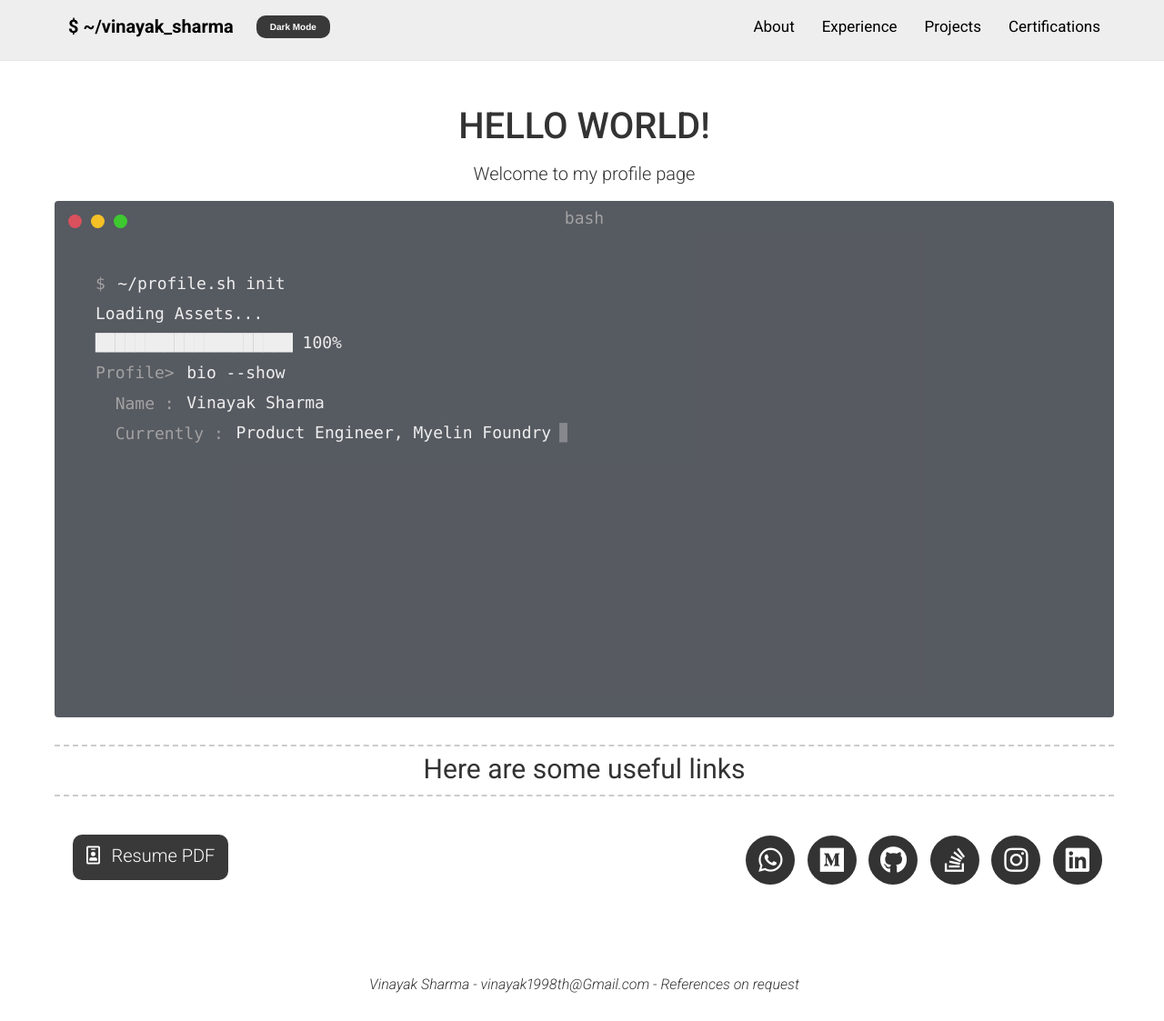
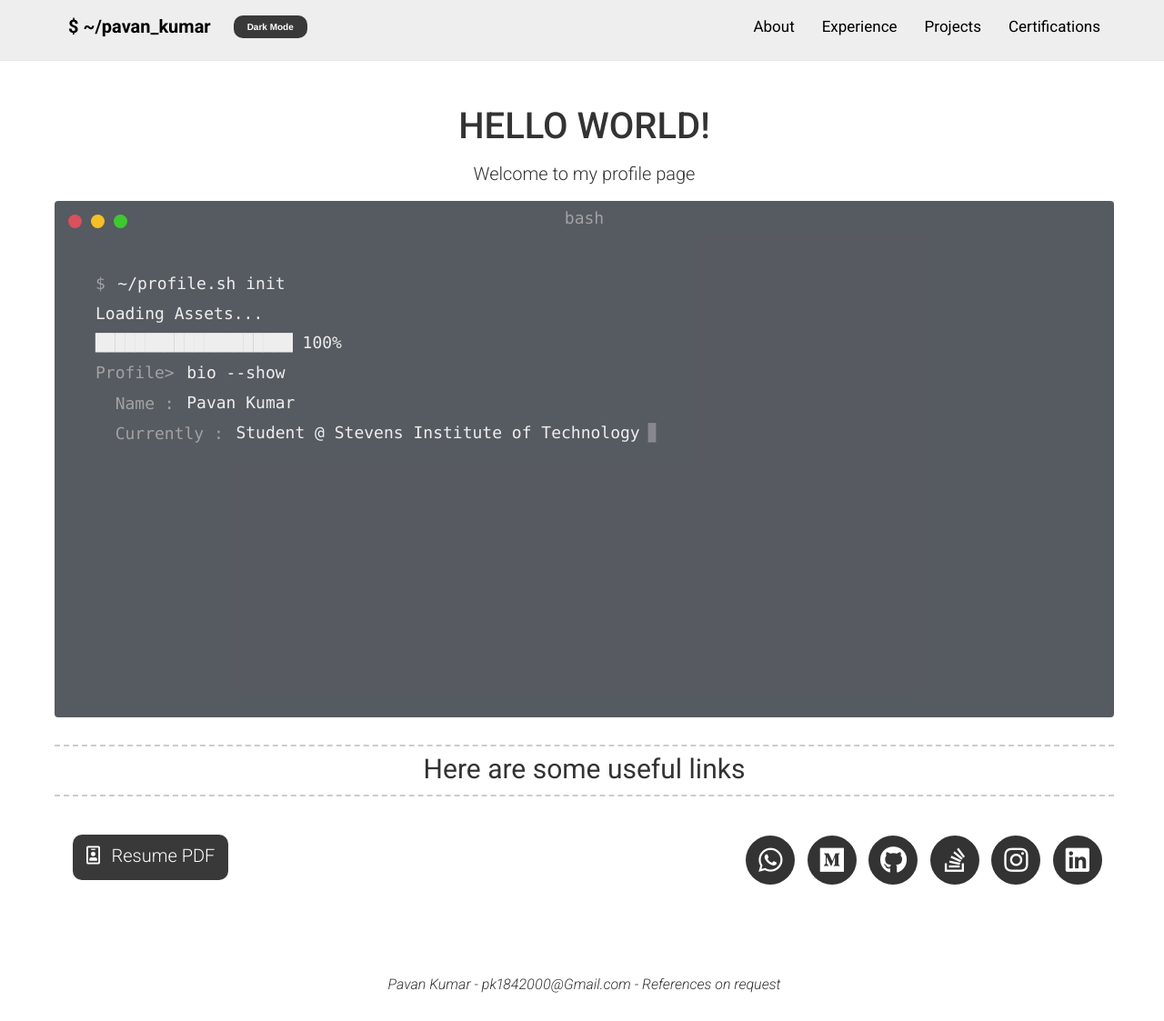
Before and after one commit to pavan-turlapati/pavan-turlapati.github.io, a Jekyll site: the page built from index.html, in a window 1280 px wide and 1123 px high. Shown: the whole window at 91% size. Built offline with Jekyll 4.4.1, drawn with Linux system fonts in a browser that asks for light colours; nearby versions of some CDN libraries.

Commit message:
Update _config.yml

```diff
--- a/_config.yml
+++ b/_config.yml
@@ -1,12 +1,12 @@
-repository: vinayak19th/vinayak19th.github.io/
+repository: theskrill/theskrill.github.io/
 # Personal info
-name: Vinayak Sharma
-title: Product Engineer, Myelin Foundry
+name: Pavan Kumar
+title: Student @ Stevens Institute of Technology
 specialization : Machine Learning
-email: vinayak1998th@Gmail.com
+email: pk1842000@Gmail.com
 
-phone: "+91 9748939032"
-website: vinayak19th.github.io
+phone: "+1 2019201236"
+website: theskrill.github.io
 
 darkmode: false
 
```
